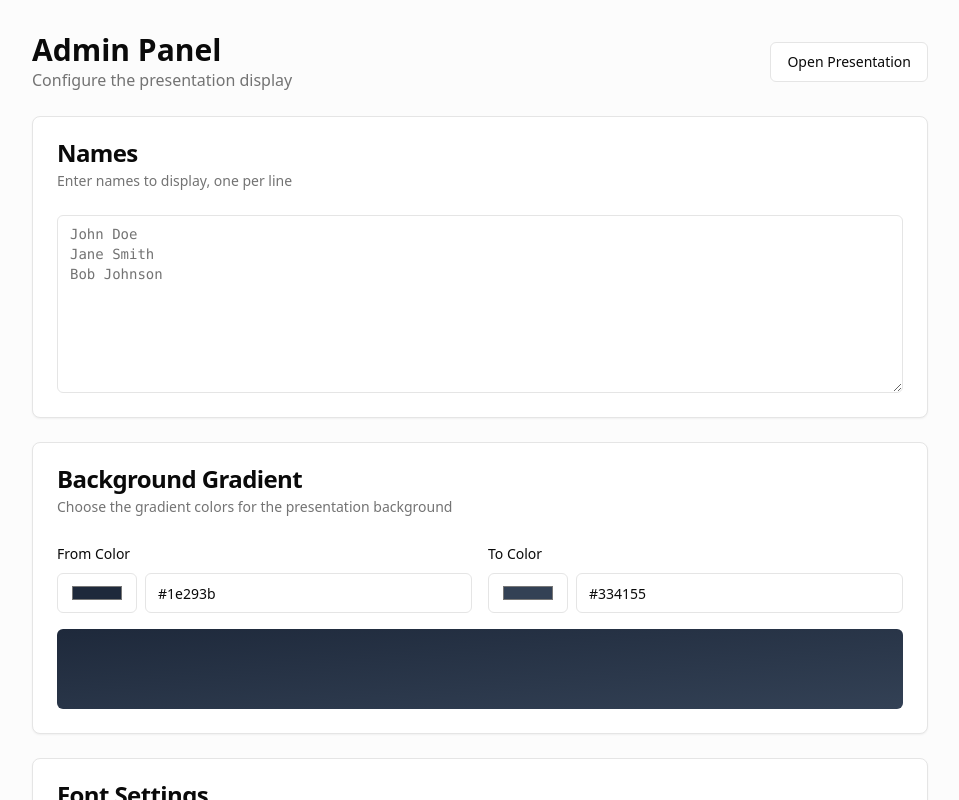
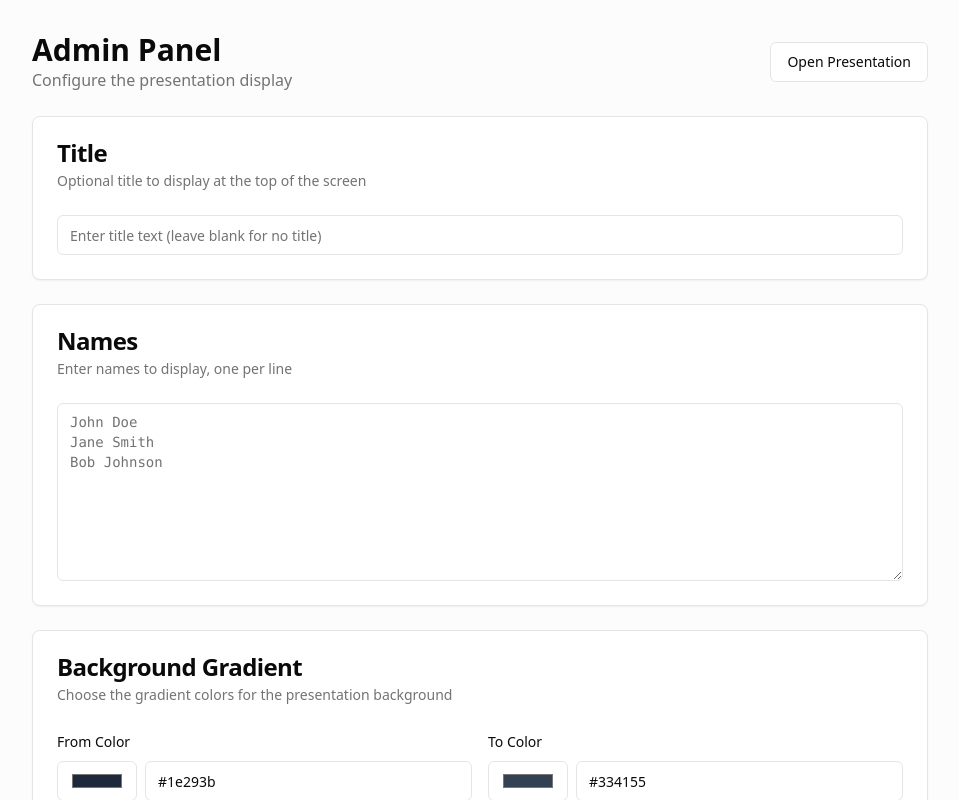
Before and after one commit to ChgoChad/name-scroller, a Next.js app: page /admin in a window 1280 px wide. Shown: the top 800 px of the page, without its empty margins (160-1119 px from the left). Built offline with nearby package versions, Linux system fonts and the light colour scheme; no server answers.

Commit message:
fix: add title field to config and update Admin and Presentation pages to handle title input and display

```diff
--- a/app/admin/page.tsx
+++ b/app/admin/page.tsx
@@ -11,6 +11,7 @@ import { Select, SelectContent, SelectItem, SelectTrigger, SelectValue } from '@
 import Link from 'next/link'
 
 interface Config {
+  title: string
   names: string[]
   gradient: {
     from: string
@@ -28,6 +29,7 @@ interface Config {
 }
 
 export default function AdminPage() {
+  const [title, setTitle] = useState('')
   const [names, setNames] = useState('')
   const [gradientFrom, setGradientFrom] = useState('#1e293b')
   const [gradientTo, setGradientTo] = useState('#334155')
@@ -51,6 +53,7 @@ export default function AdminPage() {
           }
         })
         const config: Config = await response.json()
+        setTitle(config.title || '')
         setNames(config.names.join('\n'))
         setGradientFrom(config.gradient.from)
         setGradientTo(config.gradient.to)
@@ -83,6 +86,7 @@ export default function AdminPage() {
       }
 
       const config: Config = {
+        title: title,
         names: nameList,
         gradient: {
           from: gradientFrom,
@@ -137,6 +141,22 @@ export default function AdminPage() {
             <Button variant="outline">Open Presentation</Button>
           </Link>
         </div>
+
+        <Card>
+          <CardHeader>
+            <CardTitle>Title</CardTitle>
+            <CardDescription>
+              Optional title to display at the top of the screen
+            </CardDescription>
+          </CardHeader>
+          <CardContent>
+            <Input
+              placeholder="Enter title text (leave blank for no title)"
+              value={title}
+              onChange={(e) => setTitle(e.target.value)}
+            />
+          </CardContent>
+        </Card>
 
         <Card>
           <CardHeader>
--- a/app/presentation/page.tsx
+++ b/app/presentation/page.tsx
@@ -4,6 +4,7 @@ import { useEffect, useRef, useState } from 'react'
 import type { CSSProperties } from 'react'
 
 interface Config {
+  title: string
   names: string[]
   gradient: {
     from: string
@@ -99,14 +100,6 @@ export default function PresentationPage() {
       intervalRef.current = null
     }
 
-    // Only reset to beginning if names list changed
-    if (namesChanged) {
-      console.log('Names changed, resetting to first name')
-      nameIndexRef.current = 0
-    } else {
-      console.log('Only timing changed, continuing from current position')
-    }
-
     const showNextName = () => {
       const names = configRef.current?.names || []
       if (names.length === 0) return
@@ -128,7 +121,7 @@ export default function PresentationPage() {
       intervalRef.current = setTimeout(showNextName, totalDelay)
     }
 
-    // Start immediately
+    // Start immediately from current position
     showNextName()
 
     return () => {
@@ -164,6 +157,19 @@ export default function PresentationPage() {
       className="min-h-screen overflow-hidden relative"
       style={gradientStyle}
     >
+      {config.title && (
+        <div
+          className="absolute top-8 left-0 right-0 text-center font-bold px-4"
+          style={{
+            fontSize: `${config.font.size * 0.8}px`,
+            fontFamily: config.font.family,
+            color: config.font.color,
+            zIndex: 10
+          }}
+        >
+          {config.title}
+        </div>
+      )}
       <div className="presentation-stage">
         {currentName && (
           <div
--- a/data/config.json
+++ b/data/config.json
@@ -1,4 +1,5 @@
 {
+  "title": "",
   "names": [
     "John Doe",
     "Jane Smith",
```
